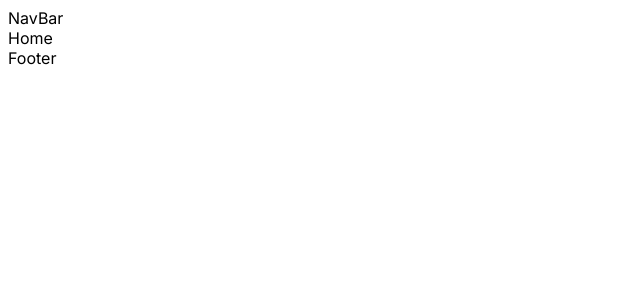
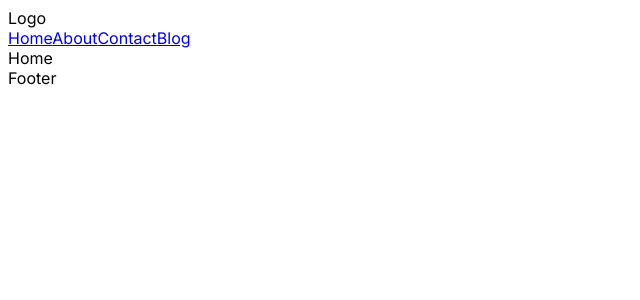
Before and after one commit to lasindu2001/next-digital-agency, a Next.js app: page / in a window 1280 px wide. Shown: the top 300 px of the page, without its empty margins (0-640 px from the left). Built offline with nearby package versions, Linux system fonts and the light colour scheme.

Commit message:
create additional files

```diff
--- a/src/components/navbar/NavBar.jsx
+++ b/src/components/navbar/NavBar.jsx
@@ -1,8 +1,14 @@
 import React from 'react'
+import Links from './links/Links'
 
 const NavBar = () => {
   return (
-    <div>NavBar</div>
+    <div>
+        <div>Logo</div>
+        <div>
+            <Links />
+        </div>
+    </div>
   )
 }
 
--- /dev/null
+++ b/src/components/navbar/links/Links.jsx
@@ -0,0 +1,34 @@
+import Link from "next/link";
+
+const links = [
+    {
+        title: "Home",
+        path: "/",
+    },
+    {
+        title: "About",
+        path: "/about",
+    },
+    {
+        title: "Contact",
+        path: "/contact",
+    },
+    {
+        title: "Blog",
+        path: "/blog",
+    },
+];
+
+const Links = () => {
+    return (
+        <div>
+            {links.map((link) => (
+                <Link href={link.path}>
+                    {link.title}
+                </Link>
+            ))}
+        </div>
+    )
+}
+
+export default Links
```
Also changed, not shown: src/app/error.jsx (added, +9 -0 lines), src/app/loading.jsx (added, +9 -0 lines), src/app/not-found.jsx (added, +14 -0 lines).
